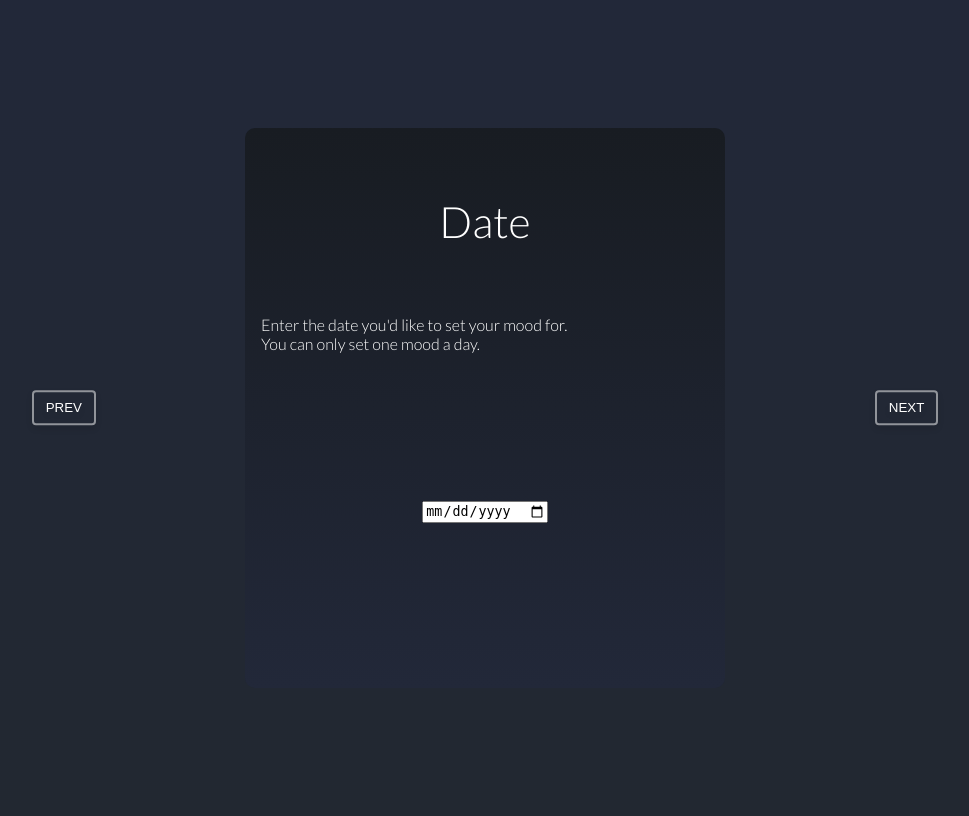
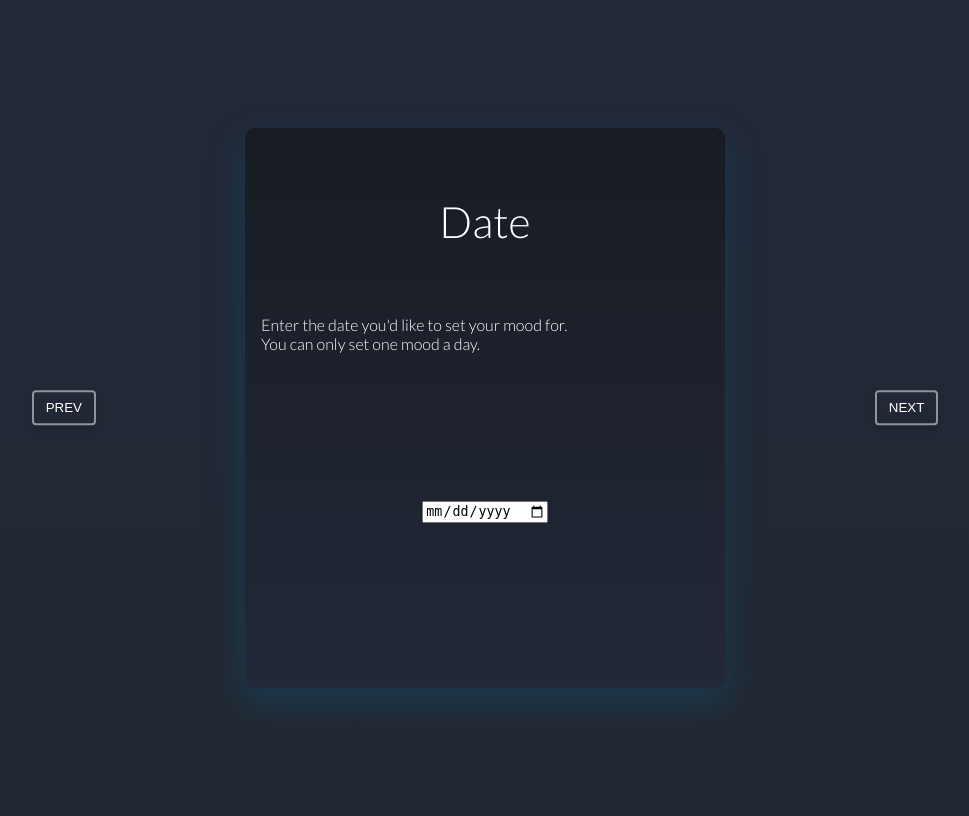
Before and after one commit to m4rsibar/Mood-App, a Flask app: page / in a window 1280 px wide. Shown: the whole page, without its empty margins (155-1124 px from the left). Run offline with Flask 2, Linux system fonts and the light colour scheme; some libraries are stand-ins or nearby versions.

Commit message:
box shadow to appease melissa lol

```diff
--- a/static/form.css
+++ b/static/form.css
@@ -29,7 +29,7 @@ body {
   height: 70%;
   width: 30em;
   background: linear-gradient(to bottom, #181c22, #222839);
-
+  box-shadow: 0px 15px 35px 2px rgba(8, 95, 141, 0.32);
   background-color: #181c22;
   border-radius: 10px;
   display: grid;
```
